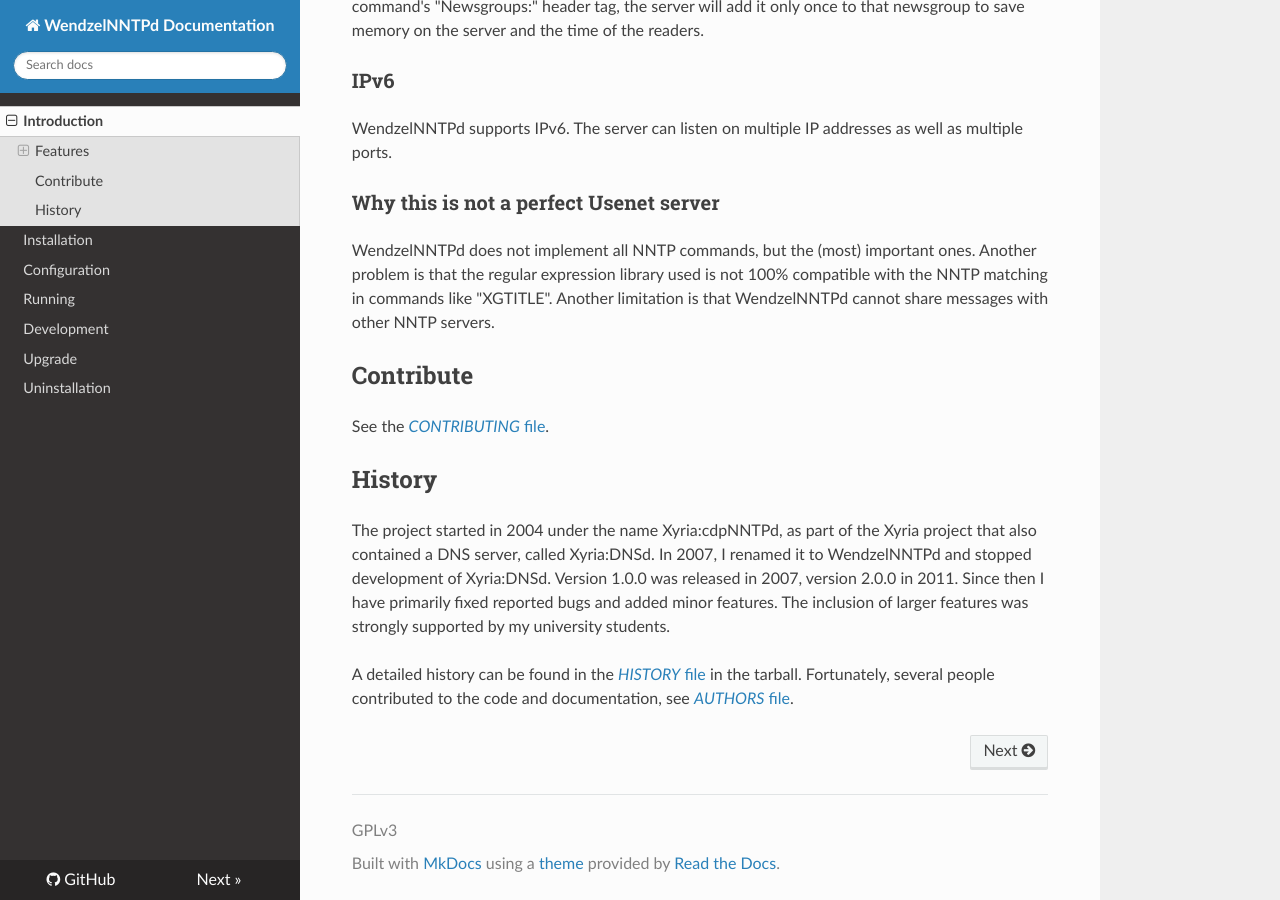
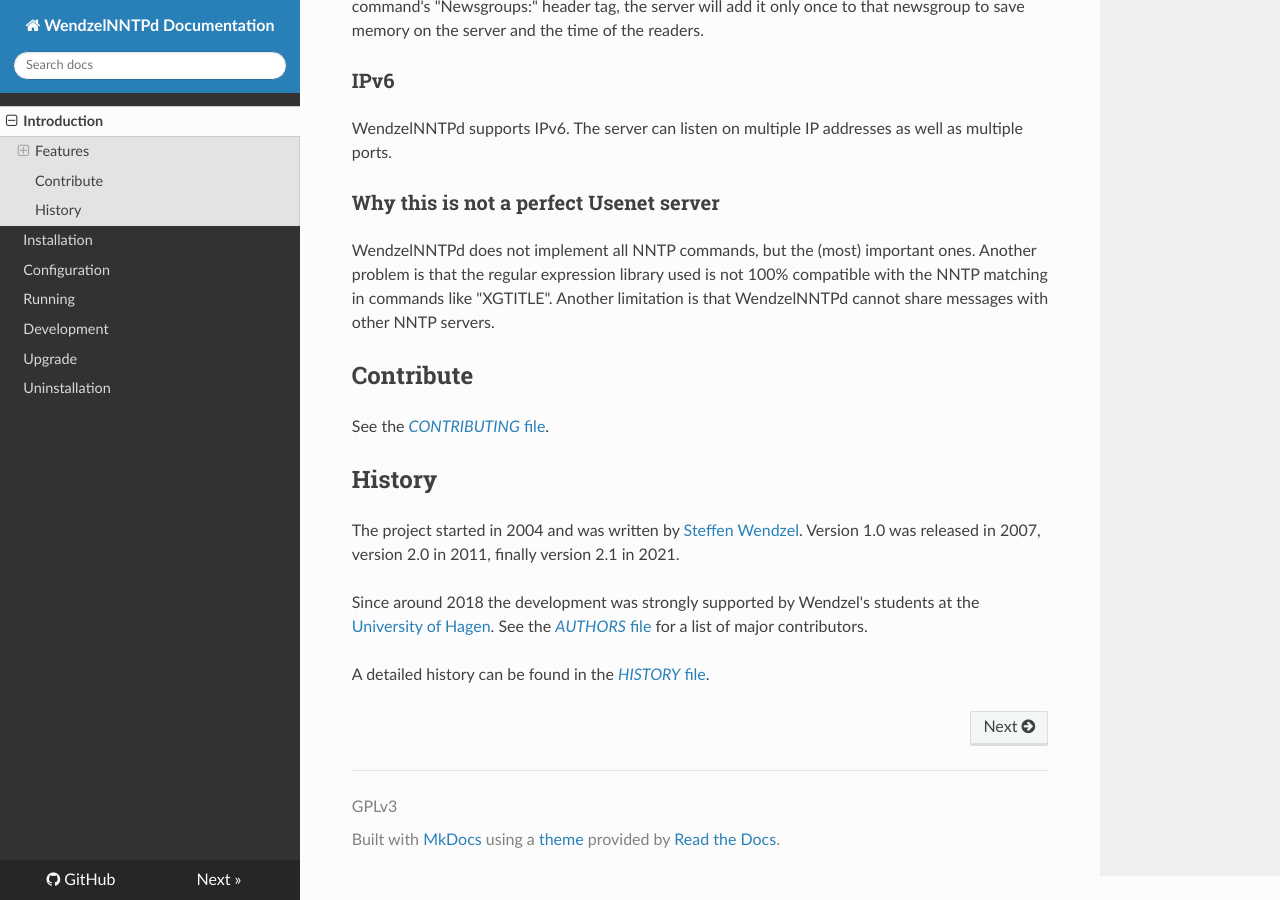
Before and after one commit to cdpxe/WendzelNNTPd, an MkDocs documentation site: the page built from docs/docs/index.md, in a window 1280 px wide and 900 px high, scrolled down 1093 px. Built offline with MkDocs 1.6.1, drawn with Linux system fonts in a browser that asks for light colours; nearby versions of some CDN libraries.

Commit message:
remove some unimportant stuff from the history part and make the subsection more coherent.

```diff
--- a/docs/docs/index.md
+++ b/docs/docs/index.md
@@ -64,14 +64,12 @@
 
 ## History
 
-The project started in 2004 under the name Xyria:cdpNNTPd, as part of
-the Xyria project that also contained a DNS server, called
-Xyria:DNSd. In 2007, I renamed it to WendzelNNTPd and stopped
-development of Xyria:DNSd. Version 1.0.0 was released in 2007, version
-2.0.0 in 2011. Since then I have primarily fixed reported bugs and added
-minor features. The inclusion of larger features was strongly supported
-by my university students.
+The project started in 2004 and was written by [Steffen Wendzel](https://www.wendzel.de).
+Version 1.0 was released in 2007, version 2.0 in 2011, finally version 2.1 in 2021.
 
-A detailed history can be found in the [*HISTORY* file](https://github.com/cdpxe/WendzelNNTPd/blob/master/HISTORY) in the tarball.
-Fortunately, several people contributed to the code and documentation,
-see [*AUTHORS* file](https://github.com/cdpxe/WendzelNNTPd/blob/master/AUTHORS).
+Since around 2018 the development was strongly supported by Wendzel's students at the
+[University of Hagen](https://en.wikipedia.org/wiki/University_of_Hagen). See the
+[*AUTHORS* file](https://github.com/cdpxe/WendzelNNTPd/blob/master/AUTHORS) for a list
+of major contributors.
+
+A detailed history can be found in the [*HISTORY* file](https://github.com/cdpxe/WendzelNNTPd/blob/master/HISTORY).
```
